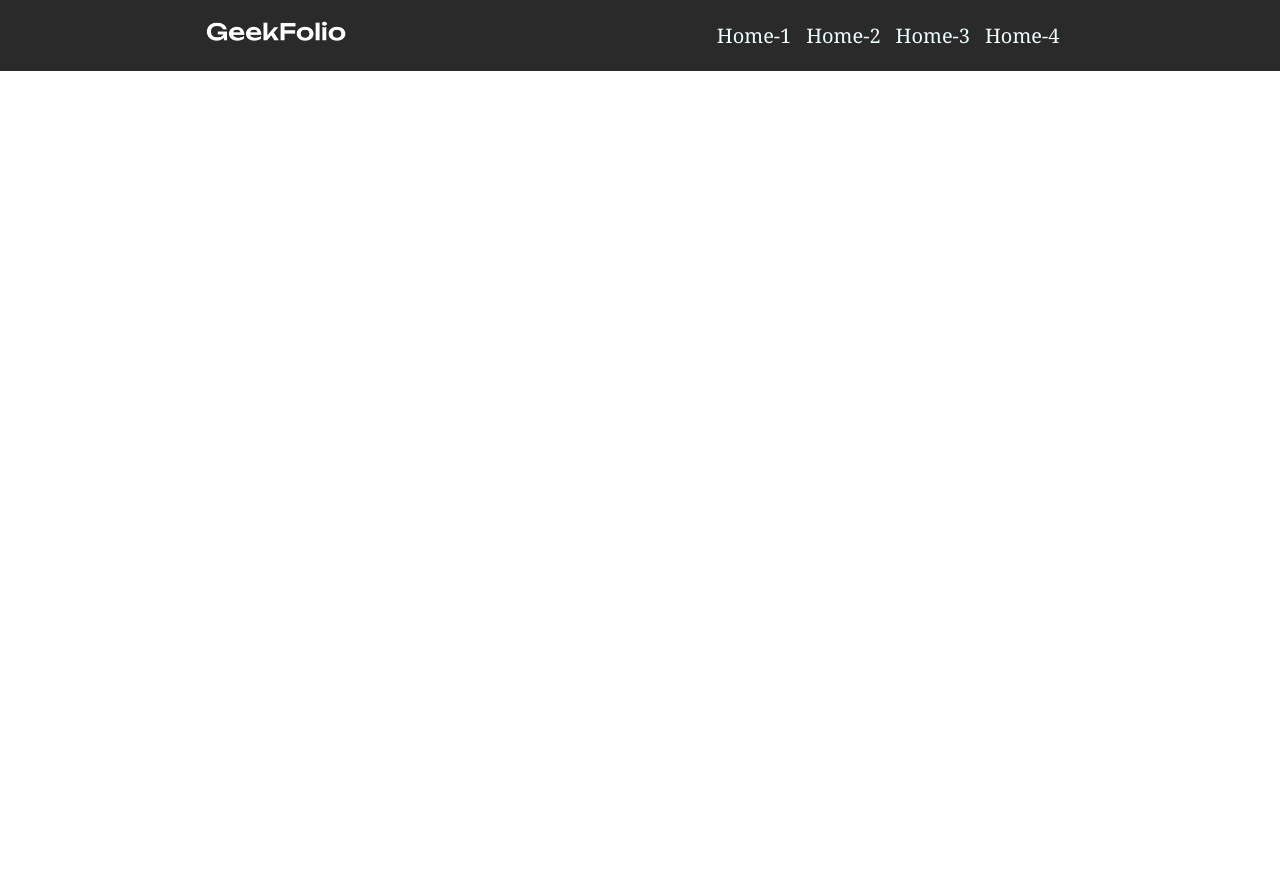
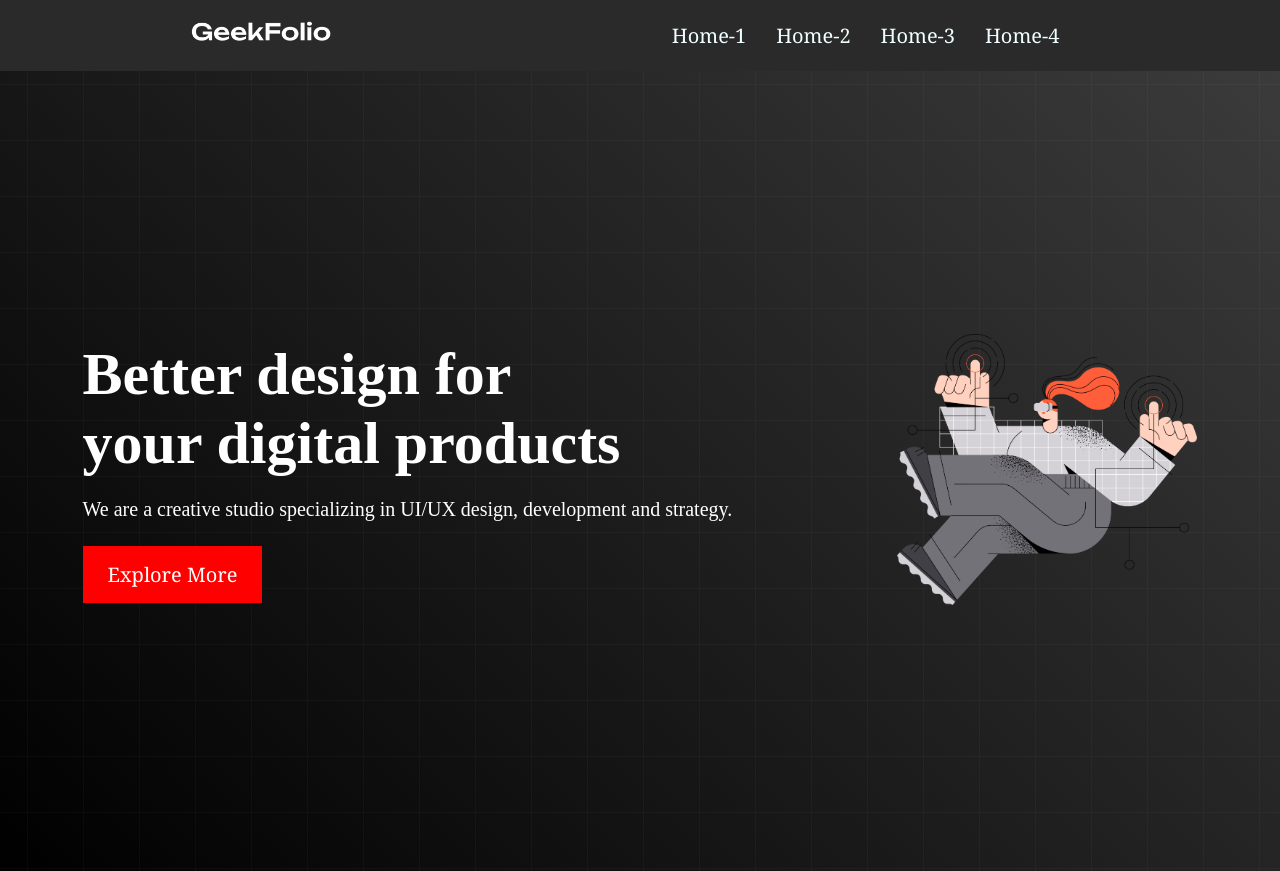
Before and after one commit to Sumaiyakhan322/project-1, a plain HTML site: page index.html in a window 1280 px wide. Before the commit the page ends 800 px from the top, so only its background shows below. Drawn offline with Linux system fonts and the light colour scheme.

Commit message:
Added bannaer4 section

```diff
--- a/index.html
+++ b/index.html
@@ -26,5 +26,30 @@
             </div>
         </nav>
     </header>
+    <main>
+        <!--Adding banner section-->
+        <section>
+            <div class="banner-conatiner">
+                <div class="banner-text">
+                 <h1 class="banner-title">
+                    Better design for <br>
+                    your digital products
+
+                 </h1>
+                 <p class="banner-description">
+                    We are a creative studio specializing in UI/UX design, development and strategy.
+                 </p>
+                 <button class="btn">
+                    Explore More
+                 </button>
+                </div>
+                <div >
+                   <img src="/images/banner.png" alt="" class="banner-img">
+                </div>
+
+            </div>
+
+        </section>
+    </main>
 </body>
 </html>
--- a/style.css
+++ b/style.css
@@ -22,9 +22,56 @@
     list-style: none;
 
 }
-.nav-links >ul >li a{
+.nav-links >ul >li a,.nav-links >ul >li{
     color: azure;
     text-decoration: none;
+
     margin-right: 15px;
+    transition: 2s;
+
 
 }
+
+.nav-links ul li a:hover{
+    color: red;
+}
+.nav-links ul li:hover {
+
+    transform: scale(0.7);
+
+
+}
+
+/* banner section */
+  .banner-conatiner{
+    background-image: url('/images/background.png'),linear-gradient(45deg,black,rgb(59, 59, 59));
+    display: flex;
+    align-items: center;
+    justify-content: space-around;
+    height: 100vh;
+  }
+  .banner-img{
+    width: 300px;
+  }
+  .banner-title{
+    color: white;
+    font-size: 60px;
+  }
+  .banner-description{
+    color: white;
+    font-size: 20px;
+    margin-top: 20px;
+  }
+  .btn{
+    padding: 15px 25px;
+    color: white;
+    background-color: red;
+    border: none;
+    margin-top: 25px;
+    transition: 2s;
+
+
+  }
+  .btn:hover{
+    transform: translateY(40px);
+  }
```
